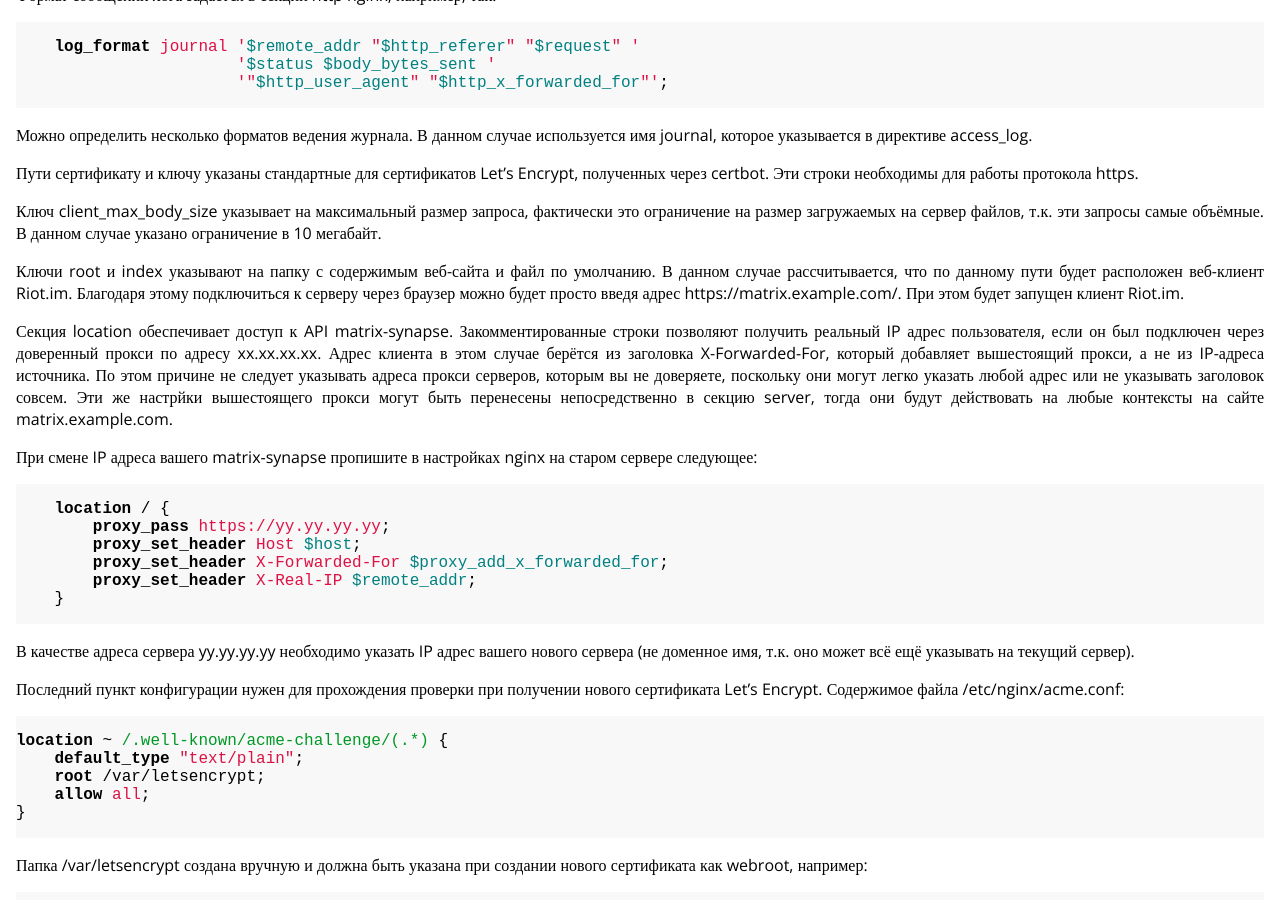
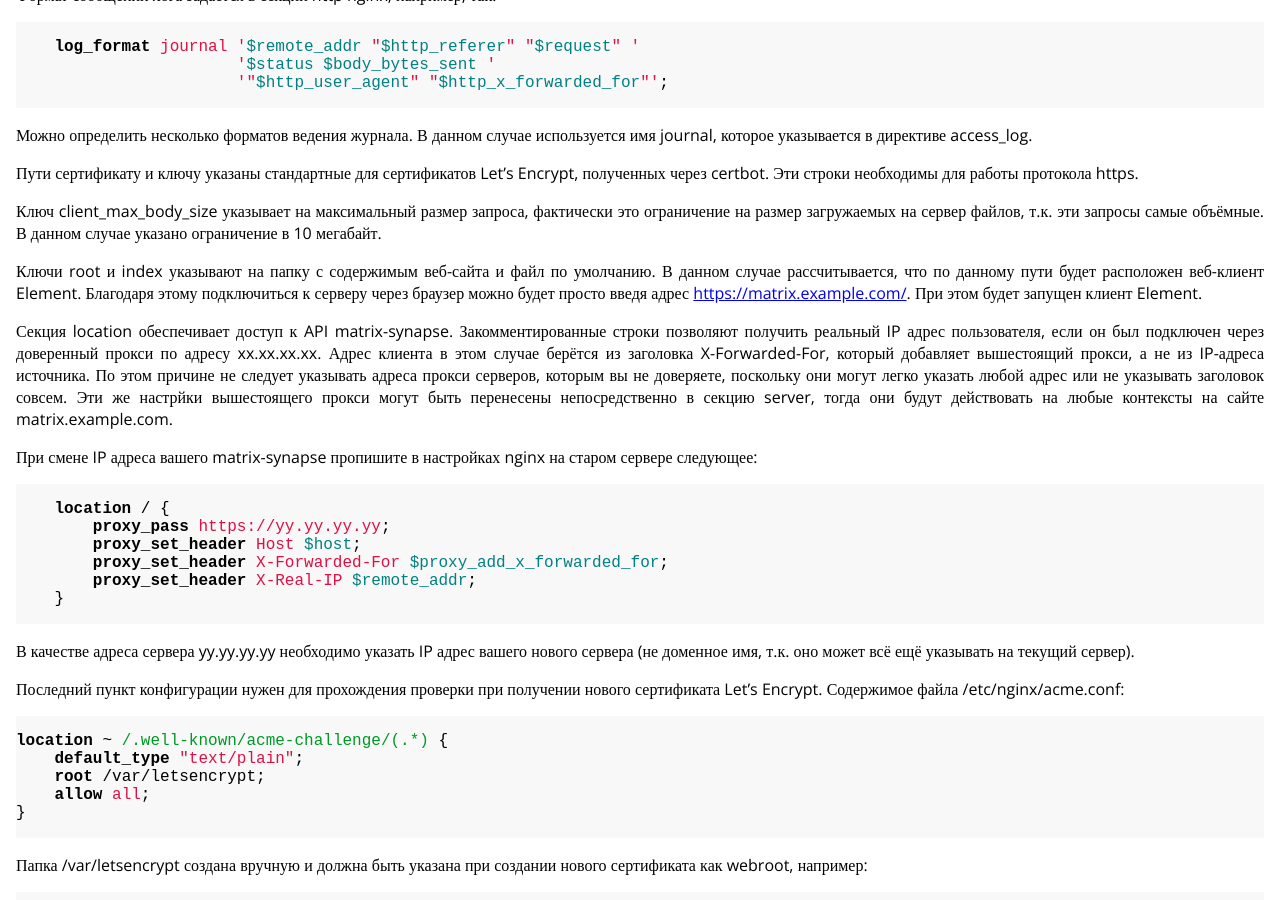
Before and after one commit to fsa/site, a Jekyll site: the page built from _posts/2020-03-31-matrix.md, in a window 1280 px wide and 900 px high, scrolled down 1839 px. Built offline with Jekyll 4.4.1, drawn with Linux system fonts in a browser that asks for light colours; some of the changed text lies outside the part shown.

Commit message:
К ссылкам добавлены ёлочки (требования Markdown). Riot.im заменён на Element.

````diff
--- a/_posts/2020-03-31-matrix.md
+++ b/_posts/2020-03-31-matrix.md
@@ -97,7 +97,7 @@ server {
 
 Ключ client_max_body_size указывает на максимальный размер запроса, фактически это ограничение на размер загружаемых на сервер файлов, т.к. эти запросы самые объёмные. В данном случае указано ограничение в 10 мегабайт.
 
-Ключи root и index указывают на папку с содержимым веб-сайта и файл по умолчанию. В данном случае рассчитывается, что по данному пути будет расположен веб-клиент Riot.im. Благодаря этому подключиться к серверу через браузер можно будет просто введя адрес https://matrix.example.com/. При этом будет запущен клиент Riot.im.
+Ключи root и index указывают на папку с содержимым веб-сайта и файл по умолчанию. В данном случае рассчитывается, что по данному пути будет расположен веб-клиент Element. Благодаря этому подключиться к серверу через браузер можно будет просто введя адрес <https://matrix.example.com/>. При этом будет запущен клиент Element.
 
 Секция location обеспечивает доступ к API matrix-synapse. Закомментированные строки позволяют получить реальный IP адрес пользователя, если он был подключен через доверенный прокси по адресу xx.xx.xx.xx. Адрес клиента в этом случае берётся из заголовка X-Forwarded-For, который добавляет вышестоящий прокси, а не из IP-адреса источника. По этом причине не следует указывать адреса прокси серверов, которым вы не доверяете, поскольку они могут легко указать любой адрес или не указывать заголовок совсем. Эти же настрйки вышестоящего прокси могут быть перенесены непосредственно в секцию server, тогда они будут действовать на любые контексты на сайте matrix.example.com.
 
@@ -187,7 +187,7 @@ _matrix._tcp.example.com. 3600 IN SRV 10 5 8448 matrix.example.com.
     }
 ```
 
-В таком случае, например, при использовании веб-клиента https://app.element.io/ теперь достаточно ввести имя пользователя @мой_пользователь:мой_домен и клиент автоматически получит данные о сервере для вашего домена. Указав верный пароль вы уже можете присоединиться к общению не выполняя настроек сервера вручную.
+В таком случае, например, при использовании веб-клиента <https://app.element.io/> теперь достаточно ввести имя пользователя @мой_пользователь:мой_домен и клиент автоматически получит данные о сервере для вашего домена. Указав верный пароль вы уже можете присоединиться к общению не выполняя настроек сервера вручную.
 
 ## Настройка ведения лога Synapse через journald
 
````
